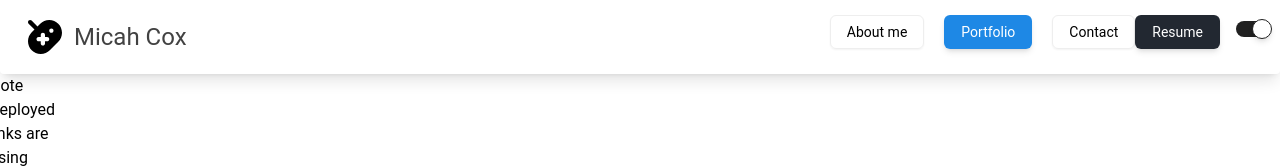
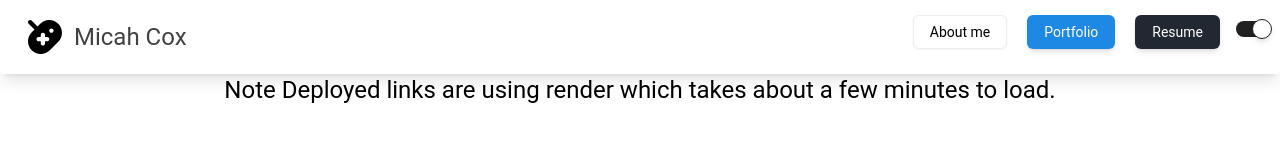
Before and after one commit to Kalink52/React-Portfolio, a React (Vite) app in the folder Portfolio/: page /portfolio in a window 1280 px wide. Shown: the top 168 px of the page. Built offline with nearby package versions, Linux system fonts and the light colour scheme.

Commit message:
added min media q

```diff
--- a/Portfolio/src/components/header.jsx
+++ b/Portfolio/src/components/header.jsx
@@ -22,12 +22,12 @@ const navList = [
     navURL: "portfolio",
     selected: false,
   },
-  {
-    id: 3,
-    title: "Contact",
-    navURL: "contact",
-    selected: false,
-  },
+  // {
+  //   id: 3,
+  //   title: "Contact",
+  //   navURL: "contact",
+  //   selected: false,
+  // },
 ];
 const defaultNavButtonStyling =
   "rounded-md border border-slate-300 py-2 px-4 text-center text-sm transition-all shadow-sm hover:shadow-lg text-slate-600 hover:text-white hover:bg-slate-800 hover:border-slate-800 focus:text-white focus:bg-slate-800 focus:border-slate-800 active:border-slate-800 active:text-white active:bg-slate-800 disabled:pointer-events-none disabled:opacity-50 disabled:shadow-none";
--- a/Portfolio/src/pages/Portfolio.jsx
+++ b/Portfolio/src/pages/Portfolio.jsx
@@ -69,7 +69,7 @@ const portfolioList = [
 function Portfolio() {
   const portfolioCardList = portfolioList.map((portfolio) => {
     return (
-      <Card key={portfolio.id} className="mt-5 w-96 ">
+      <Card key={portfolio.id} className="mt-5 lg:w-96 ">
         <CardBody>
           <Typography color="blue-gray" className="relative h-56">
             <img src={portfolio.pictureURL} alt="card-image" />
@@ -93,11 +93,11 @@ function Portfolio() {
 
   return (
     <>
-      <h1 className="flex justify-center size-11">
+      <h1 className="flex justify-center text-2xl ">
         Note Deployed links are using render which takes about a few minutes to
         load.
       </h1>
-      <div className="grid grid-flow-row grid-cols-2 grid-rows-3 py-10  gap-10 px-20 justify-items-center">
+      <div className="grid grid-flow-row lg:grid-cols-3 auto-rows-auto py-10 gap-10 mx-40 justify-items-center md:grid-cols-2">
         {portfolioCardList}
       </div>
     </>
```
Also changed, not shown: Portfolio/src/main.jsx (+1 -9 lines).
